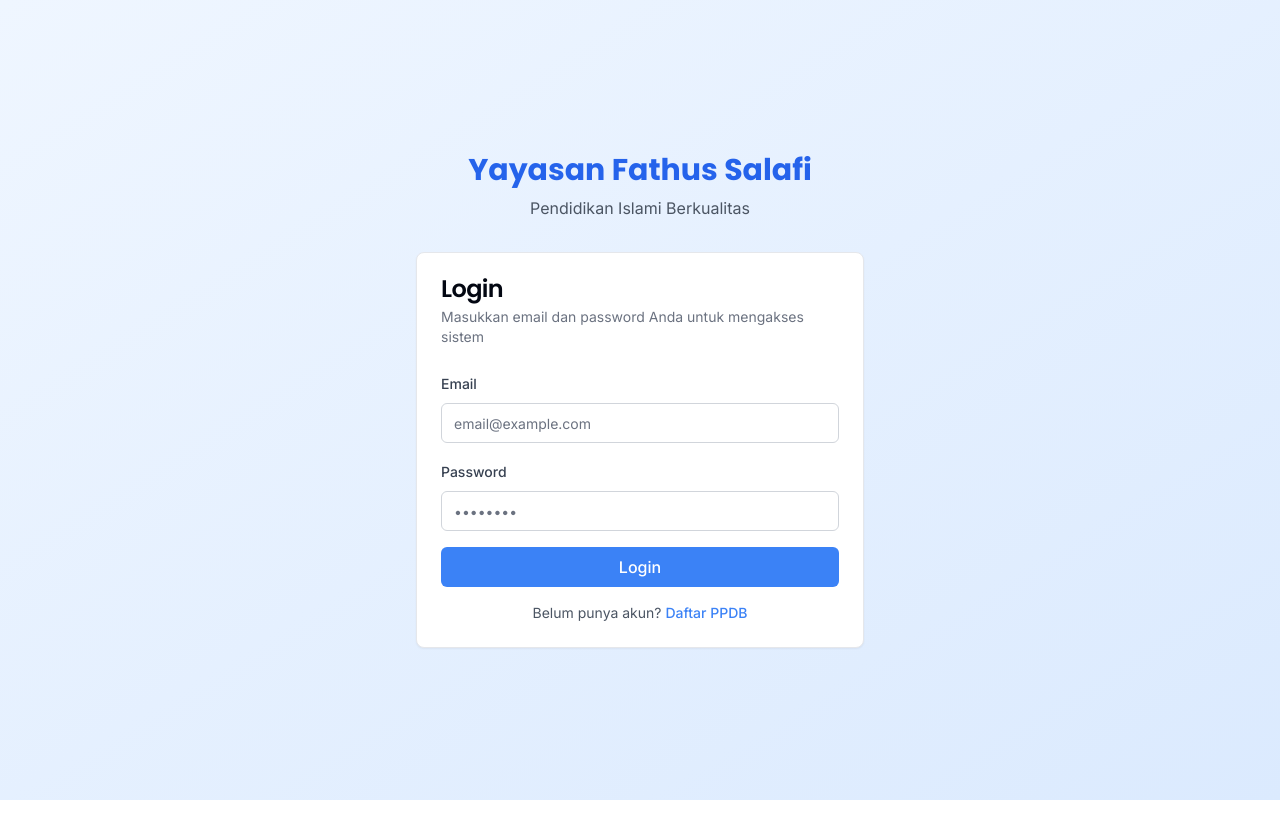
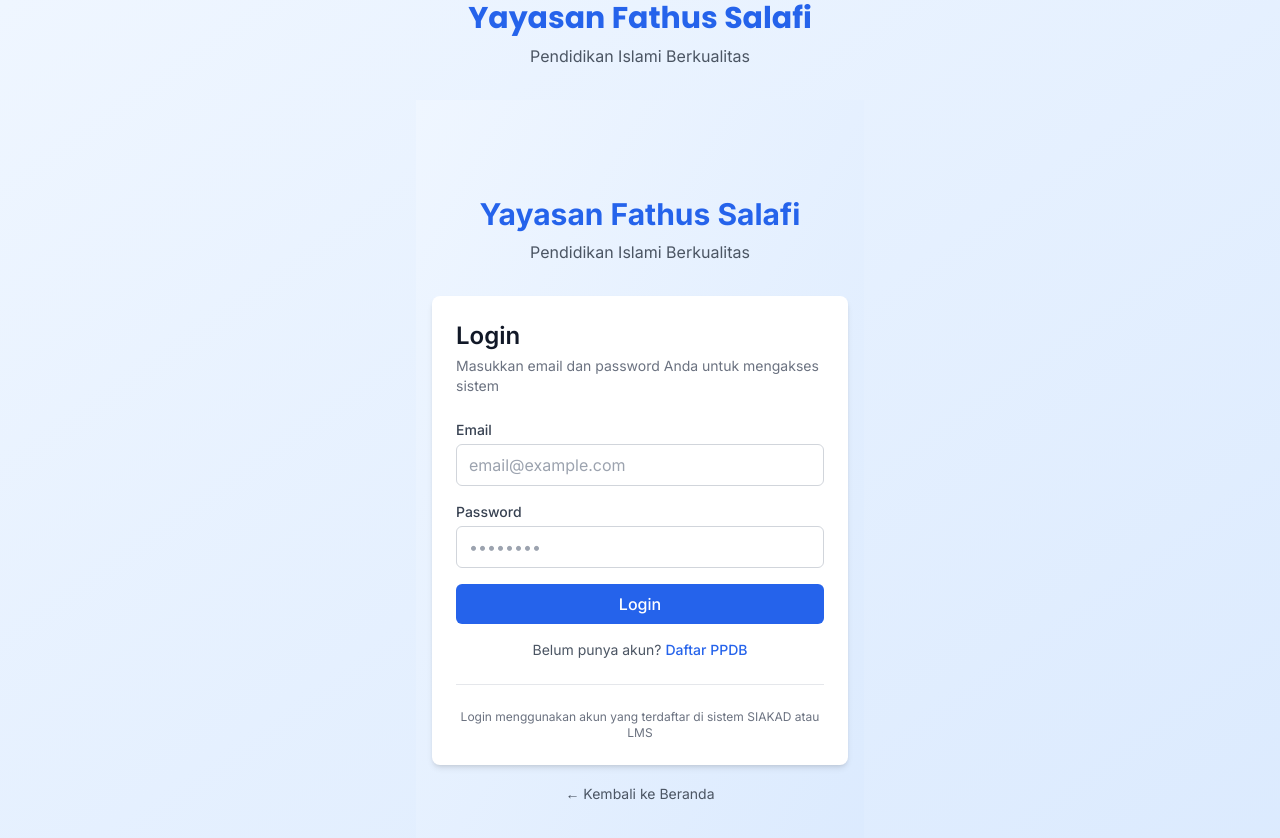
Before and after one commit to jbyyy7/Website-Utama-Fatsal, a Next.js app: page /login in a window 1280 px wide. Shown: the top 838 px of the page. Before the commit the page ends 800 px from the top, so only its background shows below. Built offline with nearby package versions, Linux system fonts and the light colour scheme; no server answers.

Commit message:
fix: Simplify login page - remove all client components
- Replaced LoginForm component with static HTML
- No client-side JavaScript required
- Pure static form (145 B)
- All pages now 100% static
- Ready for proper authentication implementation later

```diff
--- a/app/(auth)/login/page.tsx
+++ b/app/(auth)/login/page.tsx
@@ -1,5 +1,85 @@
-import { LoginForm } from '@/components/forms/LoginForm'
+export default function LoginPage() {
+  return (
+    <div className="min-h-screen flex items-center justify-center bg-gradient-to-br from-blue-50 to-blue-100 px-4">
+      <div className="w-full max-w-md">
+        {/* Logo */}
+        <div className="text-center mb-8">
+          <h1 className="text-3xl font-bold text-blue-600">
+            Yayasan Fathus Salafi
+          </h1>
+          <p className="text-gray-600 mt-2">Pendidikan Islami Berkualitas</p>
+        </div>
 
-export default function LoginPage() {
-  return <LoginForm />
+        {/* Login Card */}
+        <div className="bg-white rounded-lg shadow-md p-6">
+          <div className="mb-6">
+            <h2 className="text-2xl font-semibold text-gray-900">Login</h2>
+            <p className="text-sm text-gray-500 mt-1">
+              Masukkan email dan password Anda untuk mengakses sistem
+            </p>
+          </div>
+
+          <form className="space-y-4">
+            {/* Email */}
+            <div>
+              <label htmlFor="email" className="block text-sm font-medium text-gray-700 mb-1">
+                Email
+              </label>
+              <input
+                id="email"
+                type="email"
+                placeholder="email@example.com"
+                className="w-full px-3 py-2 border border-gray-300 rounded-md focus:outline-none focus:ring-2 focus:ring-blue-500"
+              />
+            </div>
+
+            {/* Password */}
+            <div>
+              <label htmlFor="password" className="block text-sm font-medium text-gray-700 mb-1">
+                Password
+              </label>
+              <input
+                id="password"
+                type="password"
+                placeholder="••••••••"
+                className="w-full px-3 py-2 border border-gray-300 rounded-md focus:outline-none focus:ring-2 focus:ring-blue-500"
+              />
+            </div>
+
+            {/* Submit Button */}
+            <button
+              type="submit"
+              className="w-full bg-blue-600 text-white py-2 px-4 rounded-md font-medium hover:bg-blue-700 focus:outline-none focus:ring-2 focus:ring-blue-500 focus:ring-offset-2 transition"
+            >
+              Login
+            </button>
+
+            {/* Link to PPDB */}
+            <div className="text-center text-sm text-gray-600 mt-4">
+              <p>
+                Belum punya akun?{' '}
+                <a href="/ppdb" className="text-blue-600 hover:text-blue-700 font-medium">
+                  Daftar PPDB
+                </a>
+              </p>
+            </div>
+          </form>
+
+          {/* Note */}
+          <div className="mt-6 pt-6 border-t border-gray-200">
+            <p className="text-xs text-gray-500 text-center">
+              Login menggunakan akun yang terdaftar di sistem SIAKAD atau LMS
+            </p>
+          </div>
+        </div>
+
+        {/* Back to Home */}
+        <div className="text-center mt-4">
+          <a href="/" className="text-sm text-gray-600 hover:text-blue-600">
+            ← Kembali ke Beranda
+          </a>
+        </div>
+      </div>
+    </div>
+  )
 }
```
